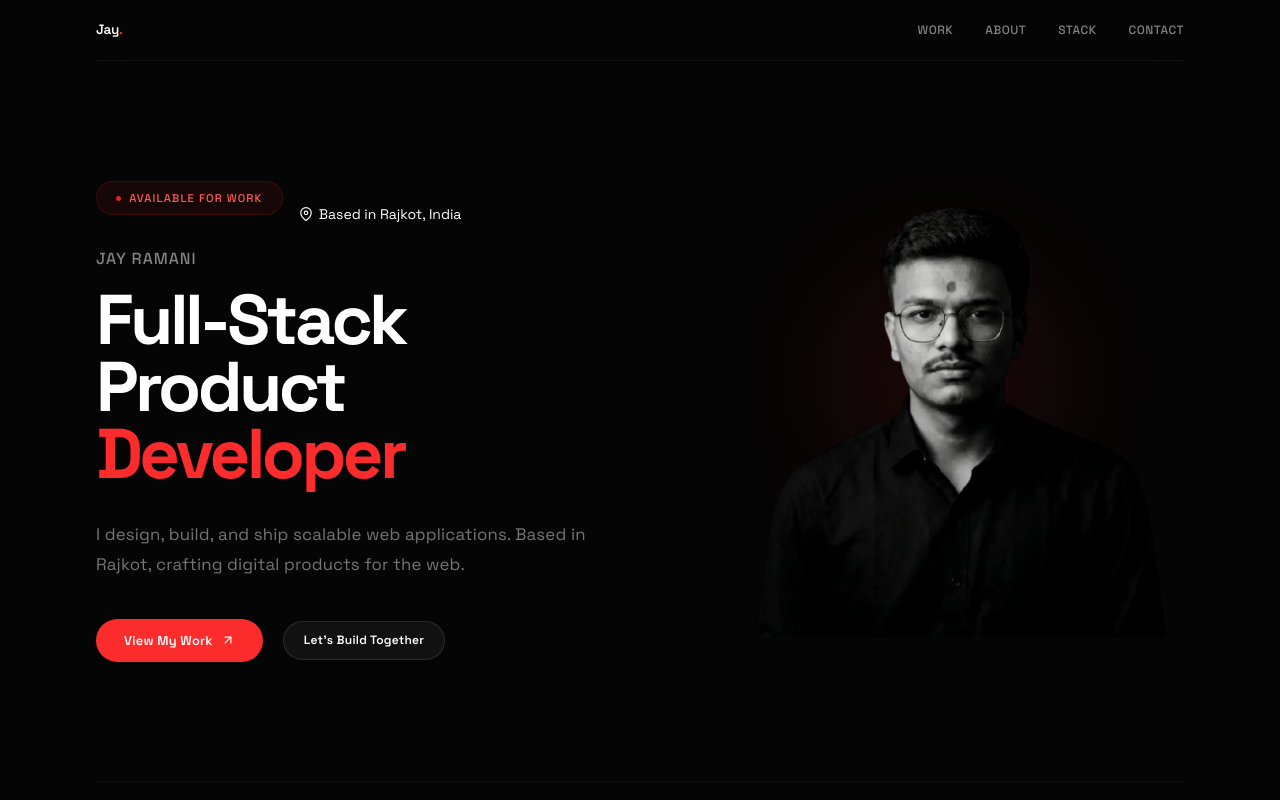
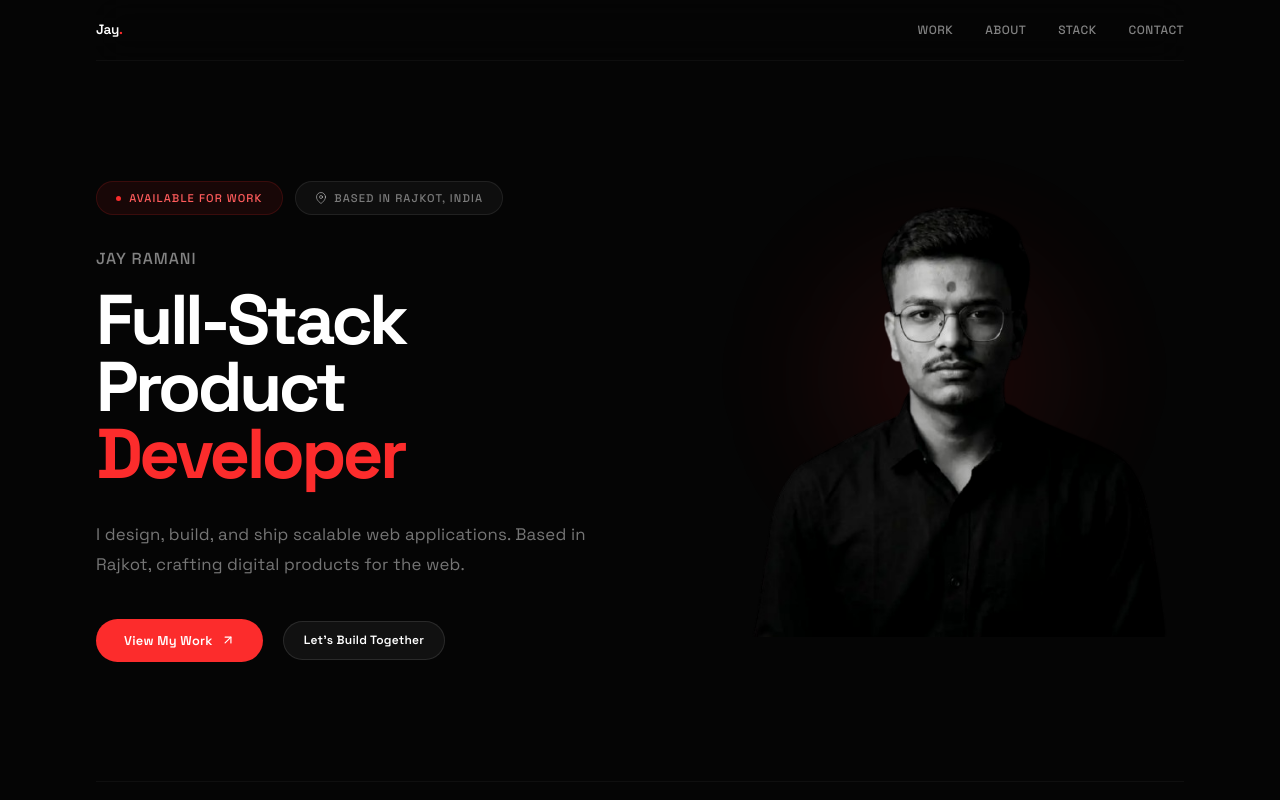
Before and after one commit to jayramanidev/Portfolio, a React (Vite) app: page / in a window 1280 px wide. Shown: the top 800 px of the page. Built offline with nearby package versions, Linux system fonts and the light colour scheme; no server answers; the database is empty.

Commit message:
Updates: add resume, update sitemap, modify hero section, adjust css and vite config

```diff
--- a/src/App.jsx
+++ b/src/App.jsx
@@ -1,16 +1,41 @@
+import { lazy, Suspense } from 'react'
 import { BrowserRouter, Routes, Route } from 'react-router-dom'
 import Layout from './components/Layout'
-import Home from './pages/Home'
-import ProjectDetails from './pages/ProjectDetails'
-import AdminLogin from './pages/AdminLogin'
-import AdminDashboard from './pages/AdminDashboard'
 import ProtectedRoute from './components/ProtectedRoute'
 import ScrollToTop from './components/ScrollToTop'
+
+const Home = lazy(() => import('./pages/Home'))
+const ProjectDetails = lazy(() => import('./pages/ProjectDetails'))
+const AdminLogin = lazy(() => import('./pages/AdminLogin'))
+const AdminDashboard = lazy(() => import('./pages/AdminDashboard'))
+
+function PageLoader() {
+  return (
+    <div style={{
+      display: 'flex',
+      alignItems: 'center',
+      justifyContent: 'center',
+      minHeight: '100vh',
+      background: '#050505',
+    }}>
+      <div style={{
+        width: '40px',
+        height: '40px',
+        borderRadius: '50%',
+        border: '2px solid #1a1a1a',
+        borderTop: '2px solid #e2e2e2',
+        animation: 'spin 0.7s linear infinite',
+      }} />
+      <style>{`@keyframes spin { to { transform: rotate(360deg); } }`}</style>
+    </div>
+  )
+}
 
 function App() {
   return (
     <BrowserRouter>
       <ScrollToTop />
+      <Suspense fallback={<PageLoader />}>
         <Routes>
           <Route element={<Layout />}>
             <Route path="/" element={<Home />} />
@@ -26,6 +51,7 @@ function App() {
             }
           />
         </Routes>
+      </Suspense>
     </BrowserRouter>
   )
 }
--- a/src/index.css
+++ b/src/index.css
@@ -671,6 +671,20 @@ body {
   }
 }
 
+.hero-badge-row {
+  display: flex;
+  align-items: center;
+  gap: 0.75rem;
+  flex-wrap: wrap;
+  margin-bottom: 1.5rem;
+}
+
+@media (min-width: 1024px) {
+  .hero-badge-row {
+    margin-bottom: 2rem;
+  }
+}
+
 .hero-available-badge {
   display: inline-flex;
   align-items: center;
@@ -685,14 +699,35 @@ body {
   text-transform: uppercase;
   color: var(--color-primary-light);
   width: fit-content;
-  margin-bottom: 1.5rem;
 }
 
 @media (min-width: 1024px) {
   .hero-available-badge {
     font-size: 0.7rem;
     padding: 0.5rem 1.2rem;
-    margin-bottom: 2rem;
+  }
+}
+
+.hero-location-badge {
+  display: inline-flex;
+  align-items: center;
+  gap: 0.45rem;
+  padding: 0.4rem 0.9rem;
+  border-radius: 9999px;
+  background: rgba(255, 255, 255, 0.04);
+  border: 1px solid rgba(255, 255, 255, 0.08);
+  font-size: 0.65rem;
+  font-weight: 500;
+  letter-spacing: 0.1em;
+  text-transform: uppercase;
+  color: rgba(255, 255, 255, 0.45);
+  width: fit-content;
+}
+
+@media (min-width: 1024px) {
+  .hero-location-badge {
+    font-size: 0.7rem;
+    padding: 0.5rem 1.2rem;
   }
 }
 
--- a/src/sections/Hero.jsx
+++ b/src/sections/Hero.jsx
@@ -12,17 +12,17 @@ function Hero() {
             <div className="hero-grid">
                 <div className="hero-content">
                     <motion.div
+                        className="hero-badge-row"
                         initial={{ opacity: 0, y: 15 }}
                         animate={{ opacity: 1, y: 0 }}
                         transition={{ duration: 0.7, ease: [0.22, 1, 0.36, 1] }}
-                        style={{ display: 'flex', alignItems: 'center', gap: '16px', flexWrap: 'wrap' }}
                     >
                         <div className="hero-available-badge">
                             <span className="hero-available-dot"></span>
                             Available for work
                         </div>
-                        <div className="hero-location" style={{ display: 'flex', alignItems: 'center', gap: '6px', fontSize: '0.875rem', color: 'var(--text-secondary)' }}>
-                            <svg width="14" height="14" viewBox="0 0 24 24" fill="none" stroke="currentColor" strokeWidth="2" strokeLinecap="round" strokeLinejoin="round">
+                        <div className="hero-location-badge">
+                            <svg width="12" height="12" viewBox="0 0 24 24" fill="none" stroke="currentColor" strokeWidth="2" strokeLinecap="round" strokeLinejoin="round">
                                 <path d="M21 10c0 7-9 13-9 13s-9-6-9-13a9 9 0 0 1 18 0z" />
                                 <circle cx="12" cy="10" r="3" />
                             </svg>
--- a/vite.config.js
+++ b/vite.config.js
@@ -8,4 +8,19 @@ export default defineConfig({
     react(),
     tailwindcss(),
   ],
+  build: {
+    rollupOptions: {
+      output: {
+        manualChunks: {
+          'react-vendor': ['react', 'react-dom', 'react-router-dom'],
+          'motion-vendor': ['framer-motion'],
+          'firebase-vendor': [
+            'firebase/app',
+            'firebase/firestore',
+            'firebase/auth',
+          ],
+        },
+      },
+    },
+  },
 })
```
Also changed, not shown: 2 other files (tests, documents, lock files or other folders). Lines whose indentation alone changed are shown as unchanged.
